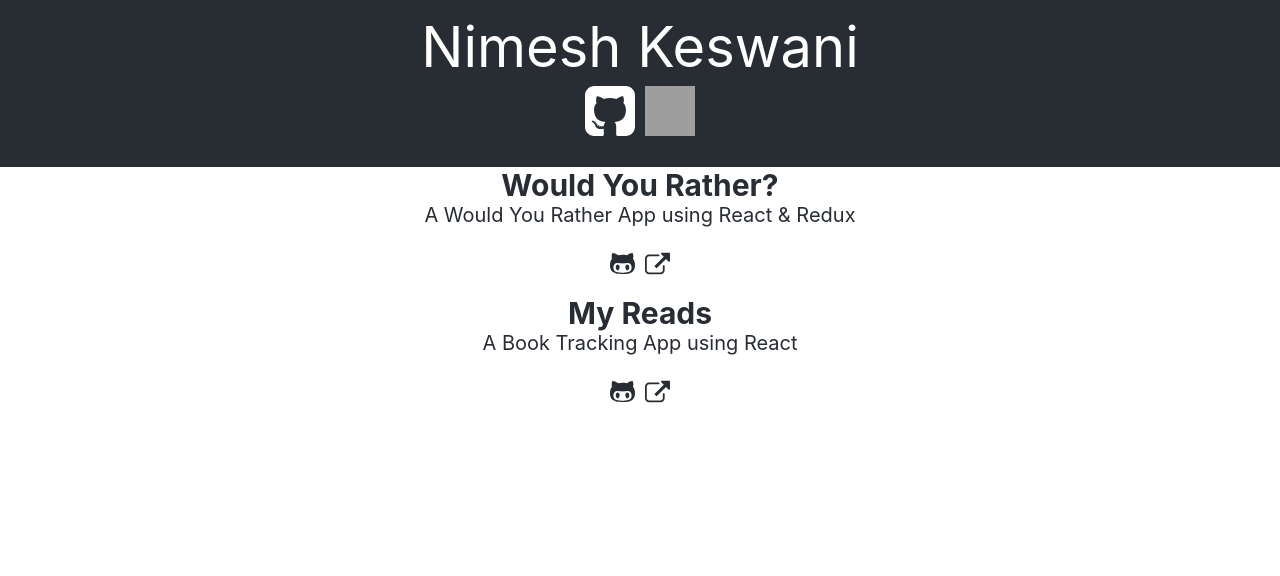
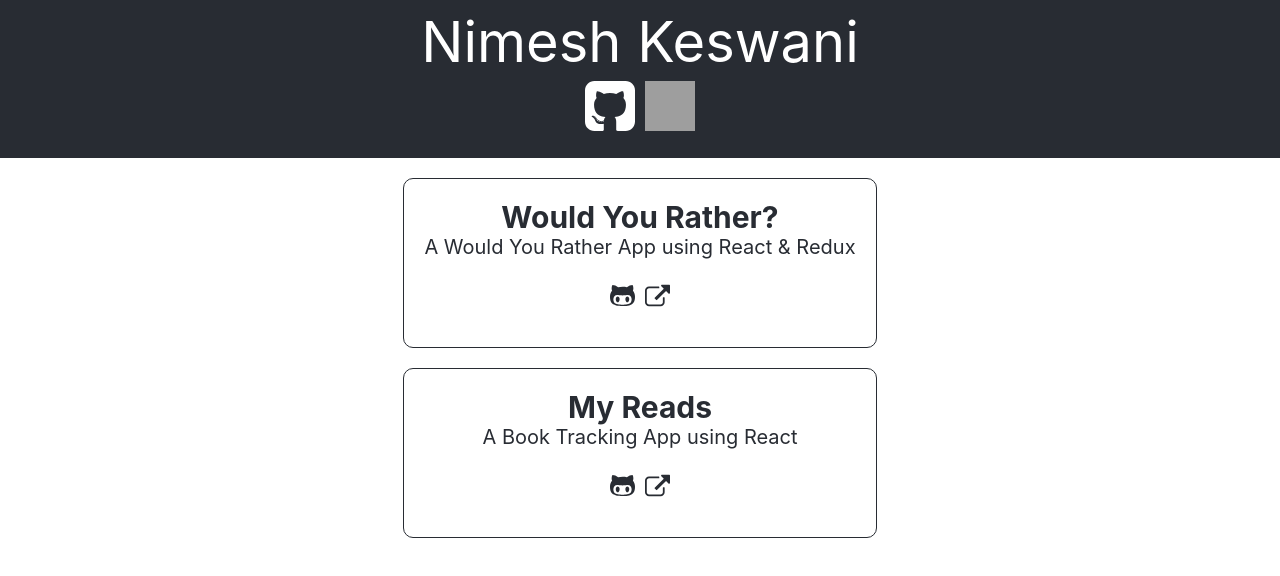
Before and after one commit to nimeshkeswani/nimeshkeswani, a React (Create React App) app: page / in a window 1280 px wide. Shown: the top 576 px of the page. Built offline with nearby package versions, Linux system fonts and the light colour scheme; grey boxes are pictures that could not be loaded.

Commit message:
style the Project component

```diff
--- a/src/App.js
+++ b/src/App.js
@@ -1,12 +1,12 @@
-import React, { Component, Fragment } from 'react';
+import React, { Component, Fragment } from 'react'
 import './App.css';
-import { BrowserRouter as Router } from 'react-router-dom';
+import { BrowserRouter as Router } from 'react-router-dom'
 import Home from './components/Home'
 
 class App extends Component {
   render() {
     return (
-      <div className="App">
+      <div className='App'>
         <Router basename={process.env.PUBLIC_URL}>
           <Fragment>
             <Home />
--- a/src/components/Home.js
+++ b/src/components/Home.js
@@ -12,7 +12,7 @@ class Home extends Component {
 					<Links />
         </header>
 				<body className="Home-body">
-					<Projects />
+						<Projects />
 				</body>
       </Fragment>
 		)
--- a/src/components/Project.js
+++ b/src/components/Project.js
@@ -10,7 +10,7 @@ class Project extends Component {
     const { title, description, githubLink, externalLink } = this.props
 
 		return (
-			<div classNAme='Project'>
+			<div className='Project-main'>
         <h5 className='Project-title'>{title}</h5>
         <p className='Project-description'>{description}</p>
         <div className='Project-links'>
--- a/src/styles/Links.css
+++ b/src/styles/Links.css
@@ -9,3 +9,7 @@
   height: 50px;
   width: 50px;
 }
+
+.Link-icon-image:hover {
+  opacity: 0.5;
+}
--- a/src/styles/Project.css
+++ b/src/styles/Project.css
@@ -1,7 +1,13 @@
-.Project {
+.Project-main {
   display: flex;
   flex-direction: column;
   justify-content: center;
+  border-width: 1px;
+  border-color: #282c33;
+  border-radius: 10px;
+  border-style: solid;
+  padding: 20px;
+  margin: 20px;
 }
 
 .Project-title {
@@ -25,3 +31,7 @@
   height: 25px;
   width: 25px;
 }
+
+.Project-icon-image:hover {
+  opacity: 0.5;
+}
```
